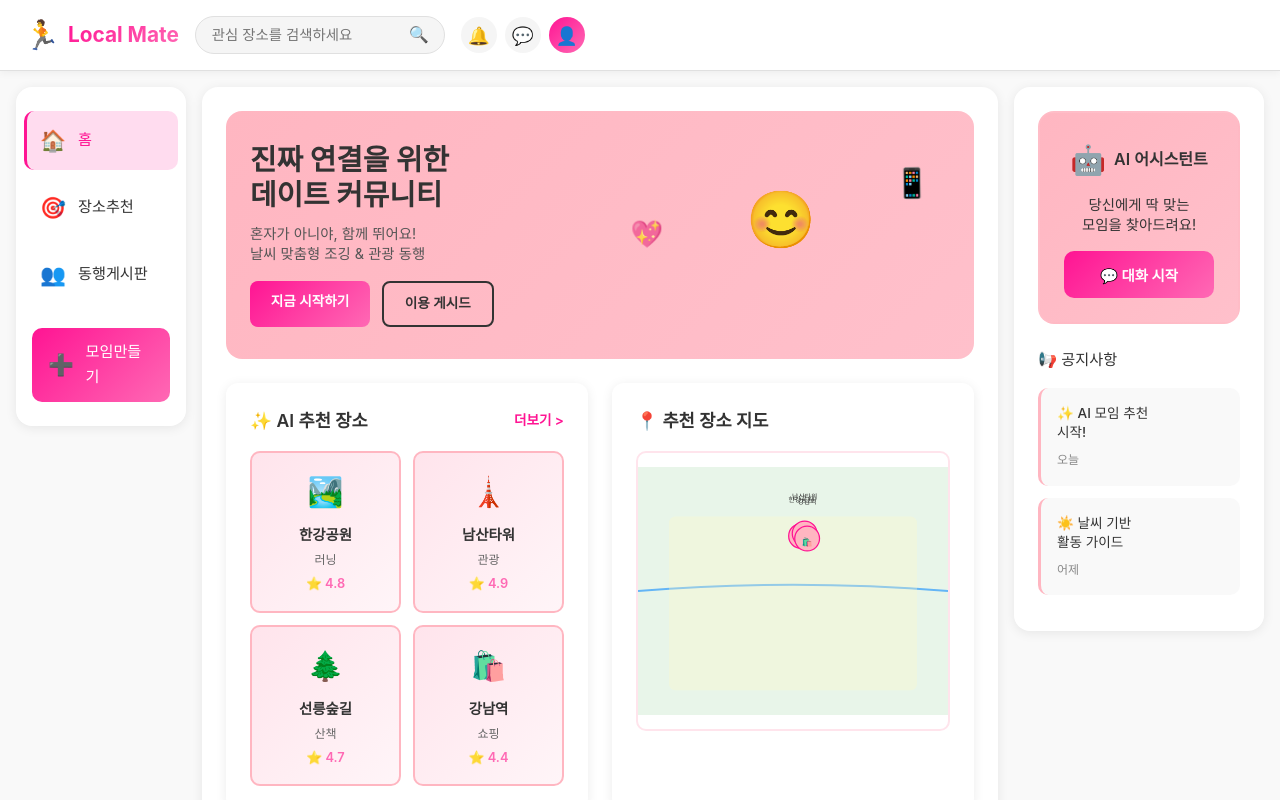
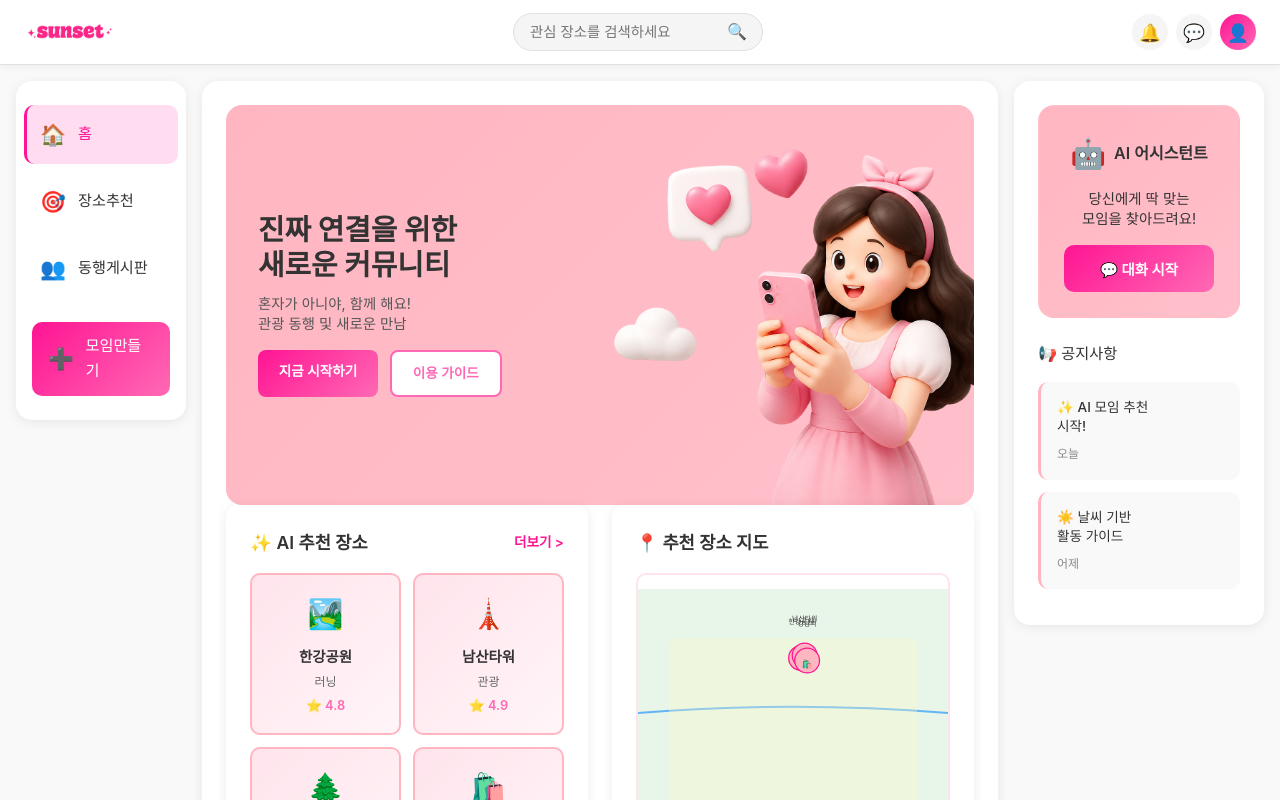
Before and after one commit to jeonark123/team-pjt, a Vue app: page / in a window 1280 px wide. Shown: the top 800 px of the page. Built offline with nearby package versions, Linux system fonts and the light colour scheme; the HTML template or start-up script is replaced by a standard one.

Commit message:
메인 화면 수정

```diff
--- a/src/App.vue
+++ b/src/App.vue
@@ -13,8 +13,7 @@ const showSidebar = ref(false)
         <button class="sidebar-toggle" @click="showSidebar = !showSidebar">☰</button>
 
         <RouterLink to="/" class="logo">
-          <span class="logo-icon">🏃</span>
-          <span class="logo-text">Local Mate</span>
+          <img src="/logo.png" alt="Local Mate logo" class="logo-img" />
         </RouterLink>
 
         <div class="search-box">
@@ -117,8 +116,8 @@ const showSidebar = ref(false)
   max-width: 1800px;
   margin: 0 auto;
   padding: 0.75rem 1.5rem;
-  display: flex;
-  justify-content: flex-start;
+  display: grid;
+  grid-template-columns: auto minmax(0, 1fr) auto;
   align-items: center;
   gap: 1rem;
 }
@@ -142,10 +141,15 @@ const showSidebar = ref(false)
 .logo {
   display: flex;
   align-items: center;
-  gap: 0.5rem;
   text-decoration: none;
   flex-shrink: 0;
   min-width: 120px;
+}
+
+.logo-img {
+  height: 40px;
+  width: auto;
+  display: block;
 }
 
 .logo-icon {
@@ -162,8 +166,8 @@ const showSidebar = ref(false)
 }
 
 .search-box {
-  flex: 1;
-  max-width: 400px;
+  justify-self: center;
+  width: min(100%, 480px);
   position: relative;
 }
 
@@ -196,6 +200,7 @@ const showSidebar = ref(false)
   display: flex;
   gap: 0.5rem;
   align-items: center;
+  justify-self: end;
 }
 
 .icon-btn {
--- a/src/views/HomeView.vue
+++ b/src/views/HomeView.vue
@@ -26,17 +26,15 @@ const mapLocations = [
     <!-- Hero Banner -->
     <section class="hero">
       <div class="hero-content">
-        <h1>진짜 연결을 위한<br/>데이트 커뮤니티</h1>
-        <p>혼자가 아니야, 함께 뛰어요!<br/>날씨 맞춤형 조깅 & 관광 동행</p>
+        <h1>진짜 연결을 위한<br/>새로운 커뮤니티</h1>
+        <p>혼자가 아니야, 함께 해요!<br/>관광 동행 및 새로운 만남</p>
         <div class="cta-buttons">
           <RouterLink to="/create" class="btn btn-pink">지금 시작하기</RouterLink>
-          <RouterLink to="/community" class="btn btn-outline">이용 게시드</RouterLink>
+          <RouterLink to="/community" class="btn btn-outline">이용 가이드</RouterLink>
         </div>
       </div>
       <div class="hero-image">
-        <div class="character">😊</div>
-        <div class="phone">📱</div>
-        <div class="hearts">💖</div>
+        <img src="/hero-image.png" alt="Hero illustration" class="hero-image-img" />
       </div>
     </section>
 
@@ -126,19 +124,20 @@ const mapLocations = [
 .home-view {
   display: flex;
   flex-direction: column;
-  gap: 1.5rem;
 }
 
 /* Hero Section */
 .hero {
   display: grid;
   grid-template-columns: 1fr 1fr;
-  gap: 1.5rem;
   align-items: center;
   background: linear-gradient(135deg, #FFB6C1 0%, #FFC0CB 100%);
   border-radius: 16px;
-  padding: 1.5rem;
-  min-height: 240px;
+  min-height: 300px;
+}
+
+.hero-content {
+  margin-left: 2rem;
 }
 
 .hero-content h1 {
@@ -186,9 +185,9 @@ const mapLocations = [
 }
 
 .btn-outline {
-  background: transparent;
-  color: #333;
-  border: 2px solid #333;
+  background: white;
+  color: #FF69B4;
+  border: 2px solid #FF69B4;
 }
 
 .btn-outline:hover {
@@ -196,47 +195,17 @@ const mapLocations = [
 }
 
 .hero-image {
-  position: relative;
-  height: 200px;
   display: flex;
   align-items: center;
   justify-content: center;
+  min-height: 300px;
 }
 
-.character {
-  font-size: 3.5rem;
-  animation: bounce 2s infinite;
-}
-
-.phone {
-  font-size: 1.8rem;
-  position: absolute;
-  right: 20px;
-  top: 30px;
-  animation: float 3s infinite;
-}
-
-.hearts {
-  font-size: 1.5rem;
-  position: absolute;
-  left: 20px;
-  top: 80px;
-  animation: pulse 1.5s infinite;
-}
-
-@keyframes bounce {
-  0%, 100% { transform: translateY(0); }
-  50% { transform: translateY(-15px); }
-}
-
-@keyframes float {
-  0%, 100% { transform: translateY(0) rotate(-5deg); }
-  50% { transform: translateY(-12px) rotate(5deg); }
-}
-
-@keyframes pulse {
-  0%, 100% { transform: scale(1); opacity: 1; }
-  50% { transform: scale(1.1); opacity: 0.8; }
+.hero-image-img {
+  width: 100%;
+  max-width: 420px;
+  height: 400px;
+  object-fit: cover;
 }
 
 /* Main Grid */
```
Also changed, not shown: public/hero-image.png (added), public/logo.png (added).
